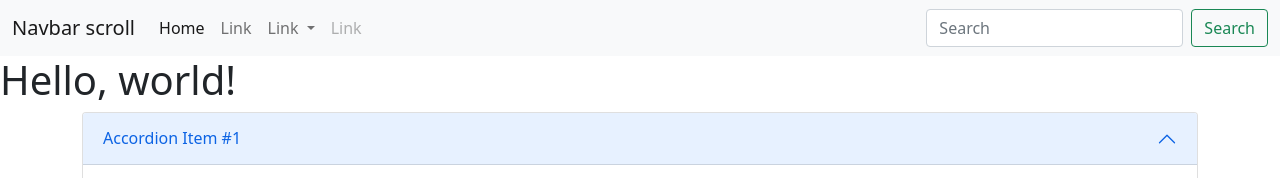
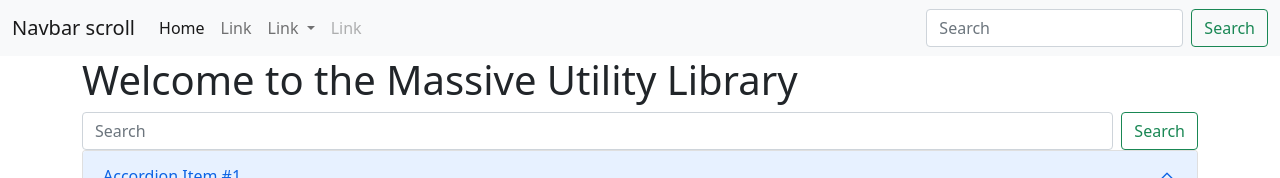
Before and after one commit to rzdev97/MassiveUtilityLibrary, a plain HTML site: page index.html in a window 1280 px wide. Shown: the top 178 px of the page. Drawn offline with nearby package versions, Linux system fonts and the light colour scheme.

Commit message:
Update index.html

```diff
--- a/index.html
+++ b/index.html
@@ -47,7 +47,14 @@
     </div>
   </div>
 </nav>
-    <h1>Hello, world!</h1>
+    <div class="container">
+       <h1>Welcome to the Massive Utility Library </h1>
+         <form class="d-flex">
+        <input class="form-control me-2" type="search" placeholder="Search" aria-label="Search">
+        <button class="btn btn-outline-success" type="submit">Search</button>
+      </form>
+    </div>
+
     <div class="container">
 <div class="accordion" id="accordionExample">
   <div class="accordion-item">
```
